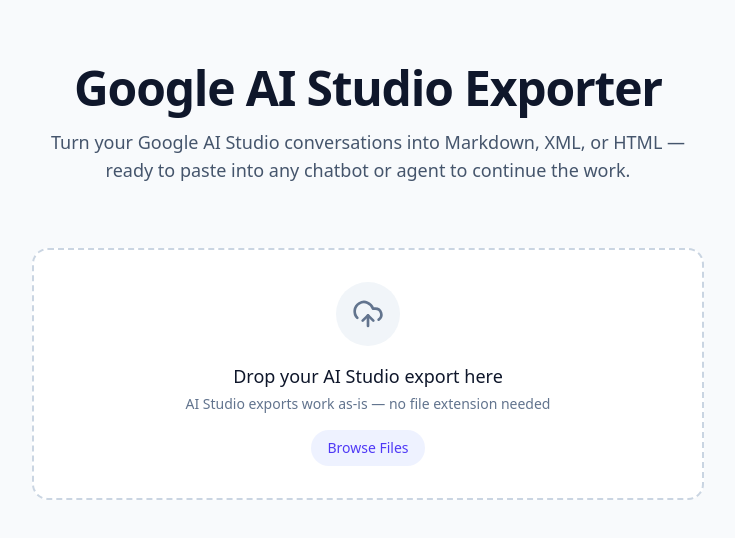
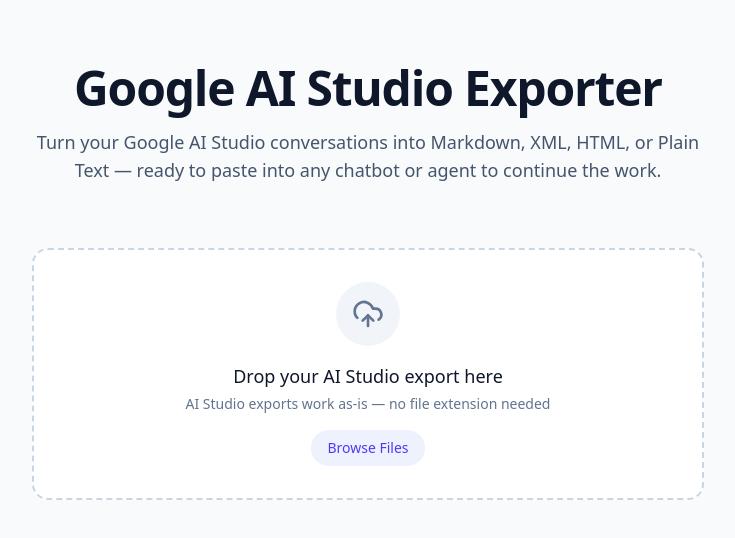
Before and after one commit to Xd06eR/aistudio-exporter, a Next.js app: page / in a window 1280 px wide. Shown: the top 538 px of the page, without its empty margins (272-1007 px from the left). Built offline with nearby package versions, Linux system fonts and the light colour scheme.

Commit message:
fix: list Plain Text in the hero subtitle and metadata description

```diff
--- a/app/layout.tsx
+++ b/app/layout.tsx
@@ -4,7 +4,7 @@
 export const metadata: Metadata = {
   title: "Google AI Studio Exporter",
   description:
-    "Export Google AI Studio conversations to Markdown, XML, or HTML — ready to paste into any chatbot or agent.",
+    "Export Google AI Studio conversations to Markdown, XML, HTML, or Plain Text — ready to paste into any chatbot or agent.",
 };
 
 export default function RootLayout({
--- a/app/page.tsx
+++ b/app/page.tsx
@@ -9,8 +9,9 @@
             Google AI Studio Exporter
           </h1>
           <p className="text-lg text-slate-600 max-w-2xl mx-auto">
-            Turn your Google AI Studio conversations into Markdown, XML, or HTML —
-            ready to paste into any chatbot or agent to continue the work.
+            Turn your Google AI Studio conversations into Markdown, XML, HTML, or
+            Plain Text — ready to paste into any chatbot or agent to continue the
+            work.
           </p>
         </div>
         <ClientPage />
```
